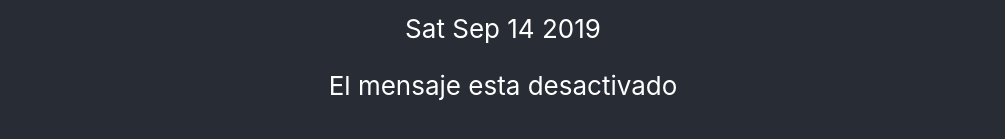
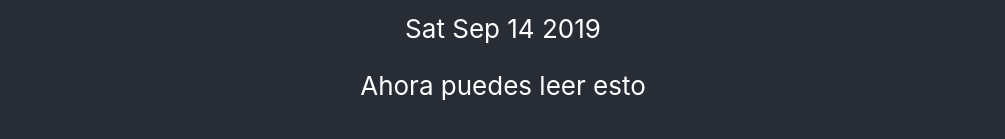
Before and after one commit to tekylo/Curso-React, a React (Create React App) app in the folder render-components/: page / in a window 1280 px wide. Shown: the part 639-778 px from the top of the page, without its empty margins (137-1142 px from the left). Built offline with nearby package versions, Linux system fonts and the light colour scheme.

Commit message:
Mejora ejercicio modulo 2 - 4

```diff
--- a/render-components/src/ShowMessage.js
+++ b/render-components/src/ShowMessage.js
@@ -1,12 +1,12 @@
 import React from 'react';
 
 const ShowMessage = () => {
-    const user = {
-        msg: 'Ahora puedes leer esto',
-        flag: false
+    const message = {
+        text: 'Ahora puedes leer esto',
+        flag: true
     }
 
-    return  <p>{ user.flag ? user.msg : 'El mensaje esta desactivado' }</p>
+    return  <p>{ message.flag ? message.text : 'El mensaje esta desactivado' }</p>
 }
 
 export default ShowMessage
```
